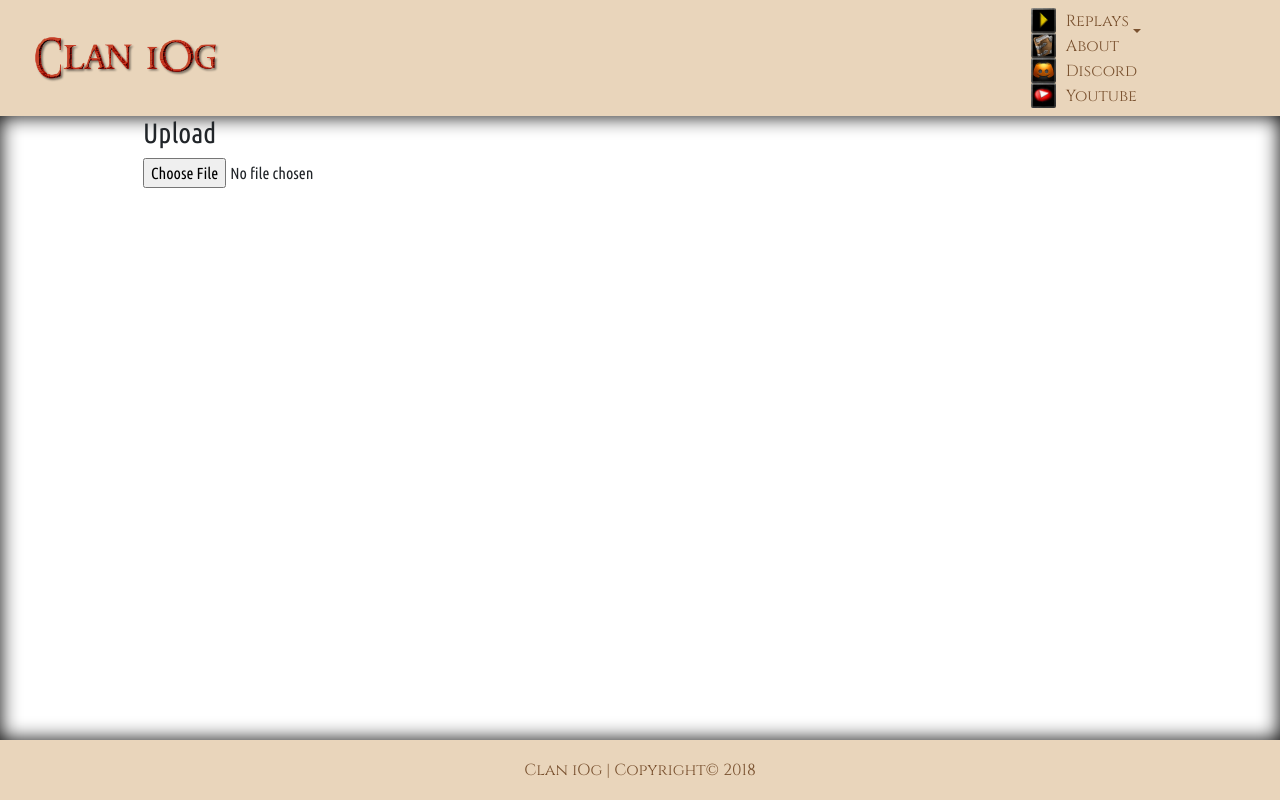
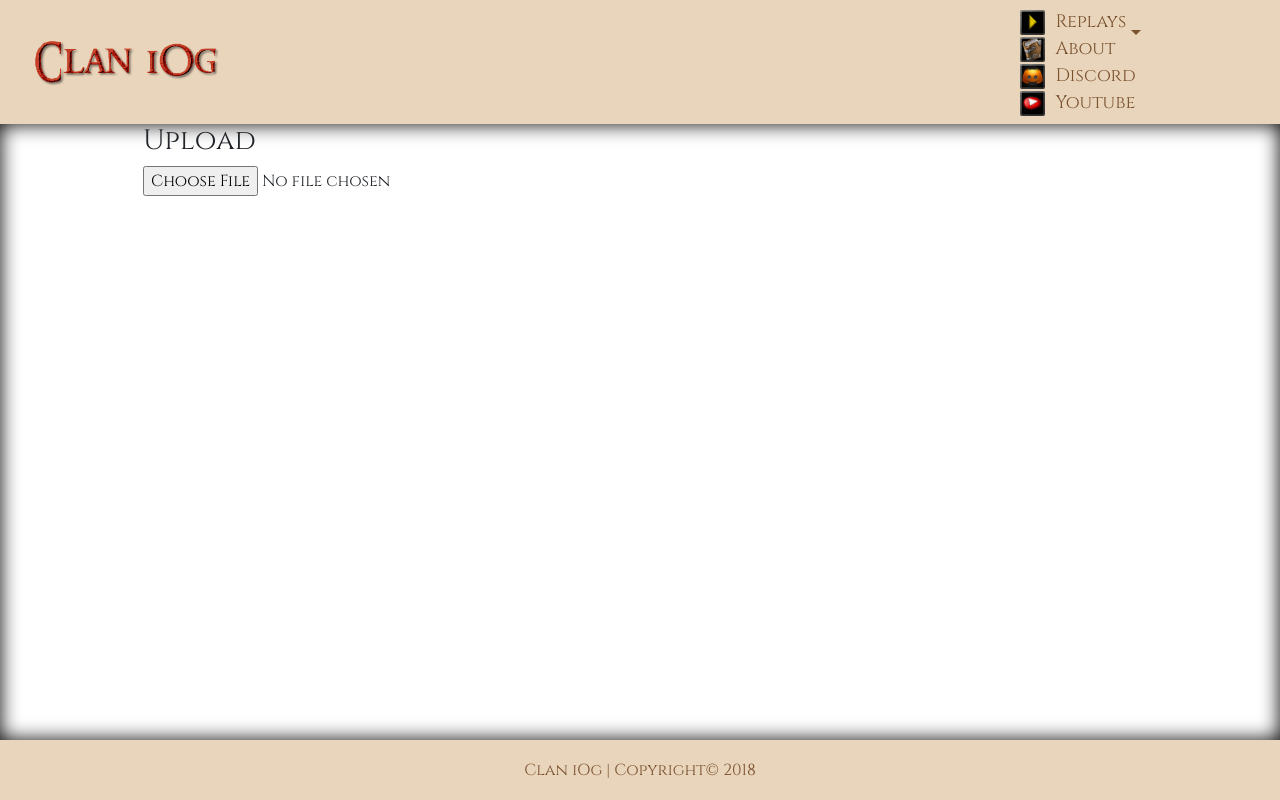
Before and after one commit to BlakeGuilloud/clan-iog, a React (Create React App) app in the folder front/: page /upload in a window 1280 px wide. Built offline with nearby package versions, Linux system fonts and the light colour scheme.

Commit message:
blake - stash.

```diff
--- a/front/public/index.html
+++ b/front/public/index.html
@@ -8,7 +8,7 @@
     <link rel="shortcut icon" href="%PUBLIC_URL%/favicon.ico">
     <link rel="stylesheet" href="https://maxcdn.bootstrapcdn.com/bootstrap/latest/css/bootstrap.min.css">
     <link href="https://fonts.googleapis.com/css?family=Ubuntu+Condensed" rel="stylesheet">
-    <link href="https://fonts.googleapis.com/css?family=Cinzel" rel="stylesheet">
+    <link href="https://fonts.googleapis.com/css?family=Cinzel:400,700" rel="stylesheet">
     <title>Clan iOg</title>
   </head>
   <body>
--- a/front/src/components/ReplayList.jsx
+++ b/front/src/components/ReplayList.jsx
@@ -15,19 +15,20 @@ class Replay extends Component {
     return (
       <div className="replay">
         <div className="replay__item">
+
           <div className="replay__item-teams">
             {teams.map((team, idx) => {
               return <Team showVS={idx + 1 === teams.length} team={team} key={idx} />
             })}
           </div>
+          {replay.data.length &&
+            <div>
+              Replay Length: {helpers.formatGameLength(replay.data.length)}
+            </div>
+          }
           <div className="replay__item-description">
             {replay.description}
           </div>
-          <div>
-
-          </div>
-        </div>
-        <div>
         </div>
         <div className="replay__item-details">
           <a className="link-brand" href={`https://s3.amazonaws.com/replays-bucket/${replay.bucketKey}`}>
--- a/front/src/css/Header.css
+++ b/front/src/css/Header.css
@@ -32,7 +32,7 @@
   display: flex !important;
   color: #7A5230 !important;
   /* padding: 0 !important; */
-  font-size: 16px;
+  font-size: 18px;
   align-items: flex-end;
 }
 
--- a/front/src/css/Replay.css
+++ b/front/src/css/Replay.css
@@ -13,6 +13,7 @@
   flex-direction: row;
   align-items: center;
   justify-content: space-between;
+  font-size: 14px;
 }
 
 
--- a/front/src/css/Scaffolding.css
+++ b/front/src/css/Scaffolding.css
@@ -2,7 +2,7 @@
 body {
   margin: 0;
   padding: 0;
-  font-family: 'Ubuntu Condensed', sans-serif;
+  font-family: 'Cinzel', serif;
   font-size: 16px;
   background-color: #e9d5bb;
 }
--- a/front/src/helpers.js
+++ b/front/src/helpers.js
@@ -17,3 +17,10 @@ export function getValidTeams(teams) {
 export function formatMap(map) {
   return map.split('\\').filter(i => i !== 'Maps' && i !== 'FrozenThrone').join().split('.w3x')[0];
 }
+
+export function formatGameLength(millis) {
+  const minutes = Math.floor(millis / 60000);
+  const seconds = ((millis % 60000) / 1000).toFixed(0);
+
+  return `${minutes}:${seconds < 10 ? '0' : ''}${seconds}`;
+}
```
